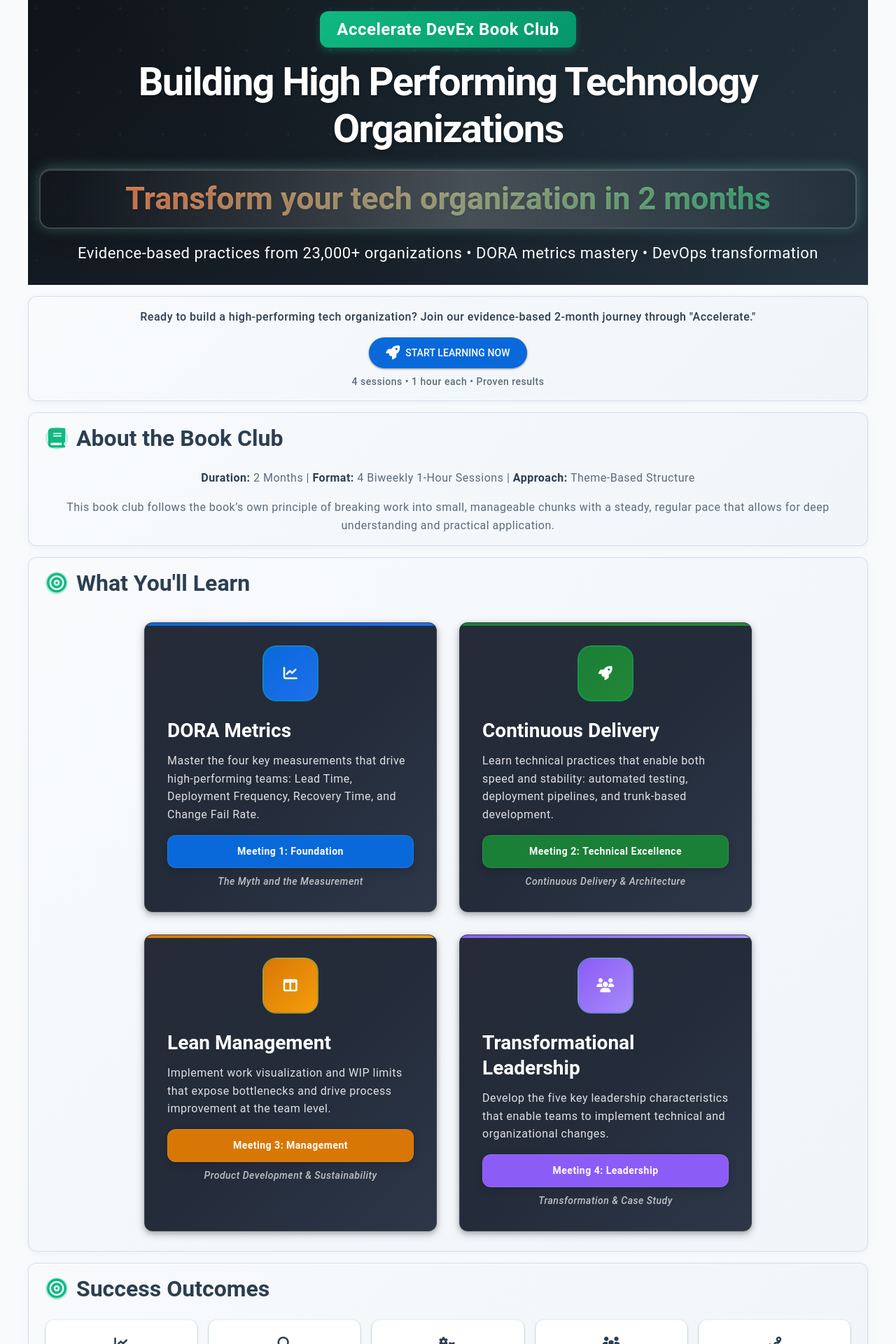
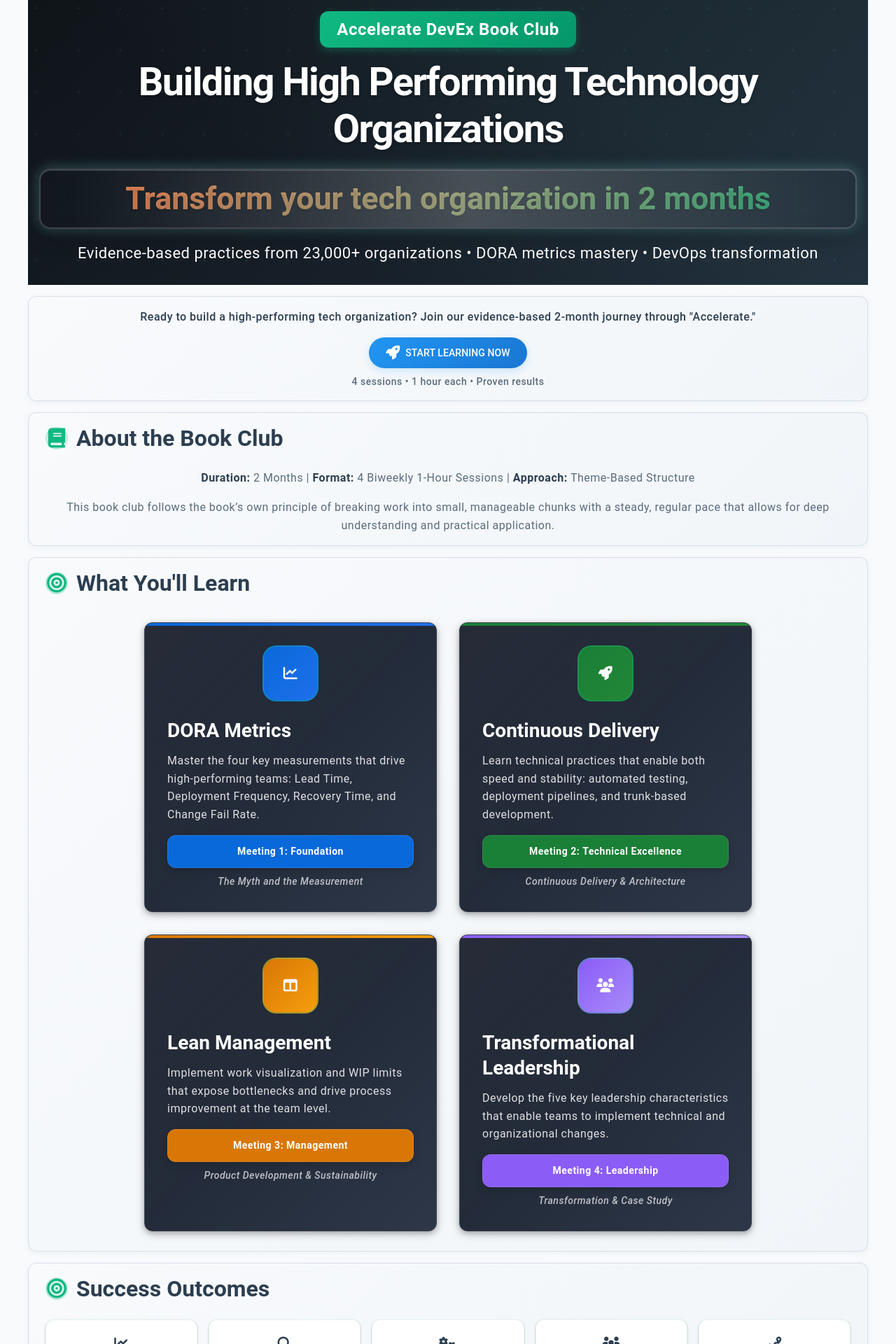
Before and after one commit to mhenke/accelerate-devex-book-club-notebooklm, a Jekyll site: the page built from docs/index.md, in a window 1280 px wide. Shown: the top 1920 px of the page at 70% size. Built offline with Jekyll 4.4.1, drawn with Linux system fonts in a browser that asks for light colours.

Commit message:
feat: Enhance .btn-primary-large styles with gradient background and improved hover effects

```diff
--- a/docs/_sass/base/_critical.scss
+++ b/docs/_sass/base/_critical.scss
@@ -1,3 +1,18 @@
+// Force blue theme for .btn-primary-large
+.btn-primary-large {
+  background: linear-gradient(135deg, var(--primary-blue), #1976d2) !important;
+  color: #fff !important;
+  border: none !important;
+  box-shadow: 0 4px 12px rgba(33, 150, 243, 0.2) !important;
+  transition: background 0.3s, box-shadow 0.3s !important;
+}
+
+.btn-primary-large:hover,
+.btn-primary-large:focus {
+  background: linear-gradient(135deg, #1976d2, var(--primary-blue)) !important;
+  color: #fff !important;
+  box-shadow: 0 6px 16px rgba(33, 150, 243, 0.3) !important;
+}
 // Base Styles - Critical Rendering Path
 // =====================================
 // These styles are critical for above-the-fold content rendering.
@@ -597,7 +612,8 @@
     &:hover,
     &:focus {
       transform: translateY(-3px);
-      box-shadow: 0 6px 16px rgba(33, 150, 243, 0.4), 0 3px 6px rgba(0, 0, 0, 0.16);
+      box-shadow: 0 6px 16px rgba(33, 150, 243, 0.4),
+        0 3px 6px rgba(0, 0, 0, 0.16);
       color: white;
       background: linear-gradient(135deg, var(--primary-blue), #1976d2);
       &::before {
```
